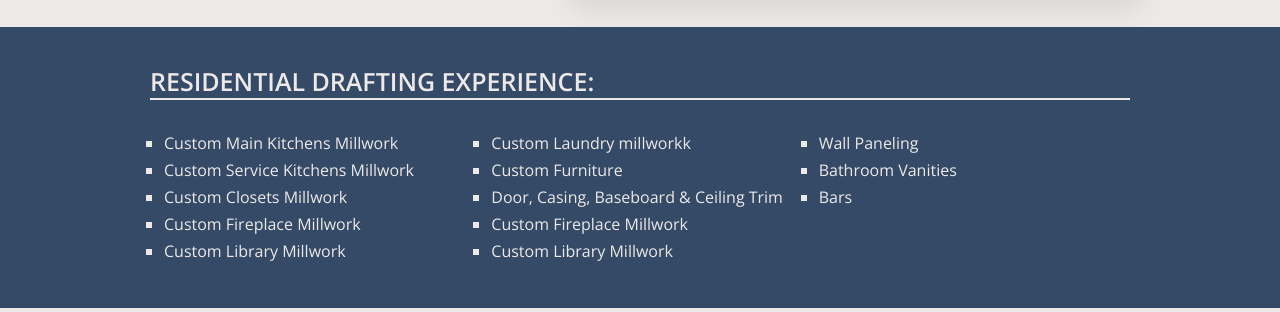
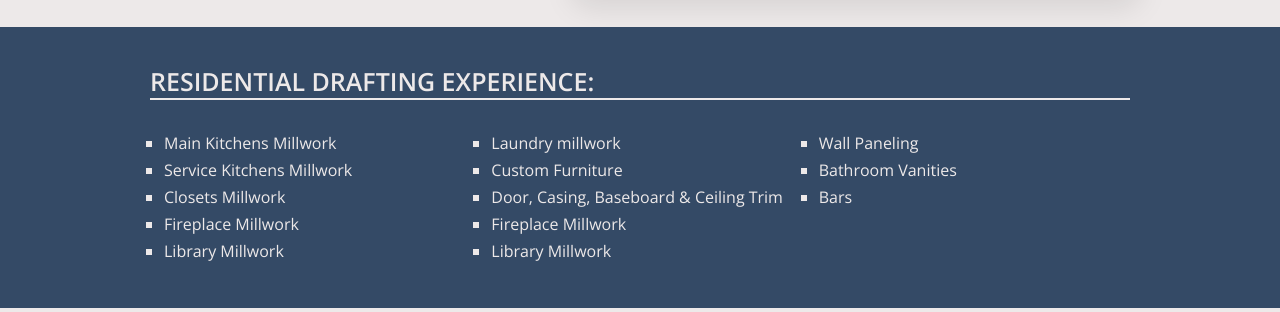
Before and after one commit to ferryrod1989/mockupideas-website, a plain HTML site: page index.html in a window 1280 px wide. Shown: the part 1325-1637 px from the top of the page. Drawn offline with nearby package versions, Linux system fonts and the light colour scheme.

Commit message:
Update index.html

```diff
--- a/index.html
+++ b/index.html
@@ -434,16 +434,16 @@
           </div>
           <div class="content2-list1">
             <ul class="column-width">
-              <li><a href="">Custom Main Kitchens Millwork</a></li>
-              <li><a href="">Custom Service Kitchens Millwork</a></li>
-              <li><a href="">Custom Closets Millwork</a></li>
-              <li><a href="">Custom Fireplace Millwork</a></li>
-              <li><a href="">Custom Library Millwork</a></li>
-              <li><a href="">Custom Laundry millworkk</a></li>
+              <li><a href="">Main Kitchens Millwork</a></li>
+              <li><a href="">Service Kitchens Millwork</a></li>
+              <li><a href="">Closets Millwork</a></li>
+              <li><a href="">Fireplace Millwork</a></li>
+              <li><a href="">Library Millwork</a></li>
+              <li><a href="">Laundry millwork</a></li>
               <li><a href="">Custom Furniture</a></li>
               <li><a href="">Door, Casing, Baseboard & Ceiling Trim</a></li>
-              <li><a href="">Custom Fireplace Millwork</a></li>
-              <li><a href="">Custom Library Millwork</a></li>
+              <li><a href="">Fireplace Millwork</a></li>
+              <li><a href="">Library Millwork</a></li>
               <li><a href="">Wall Paneling</a></li>
               <li><a href="">Bathroom Vanities</a></li>
               <li><a href="">Bars</a></li>
```
